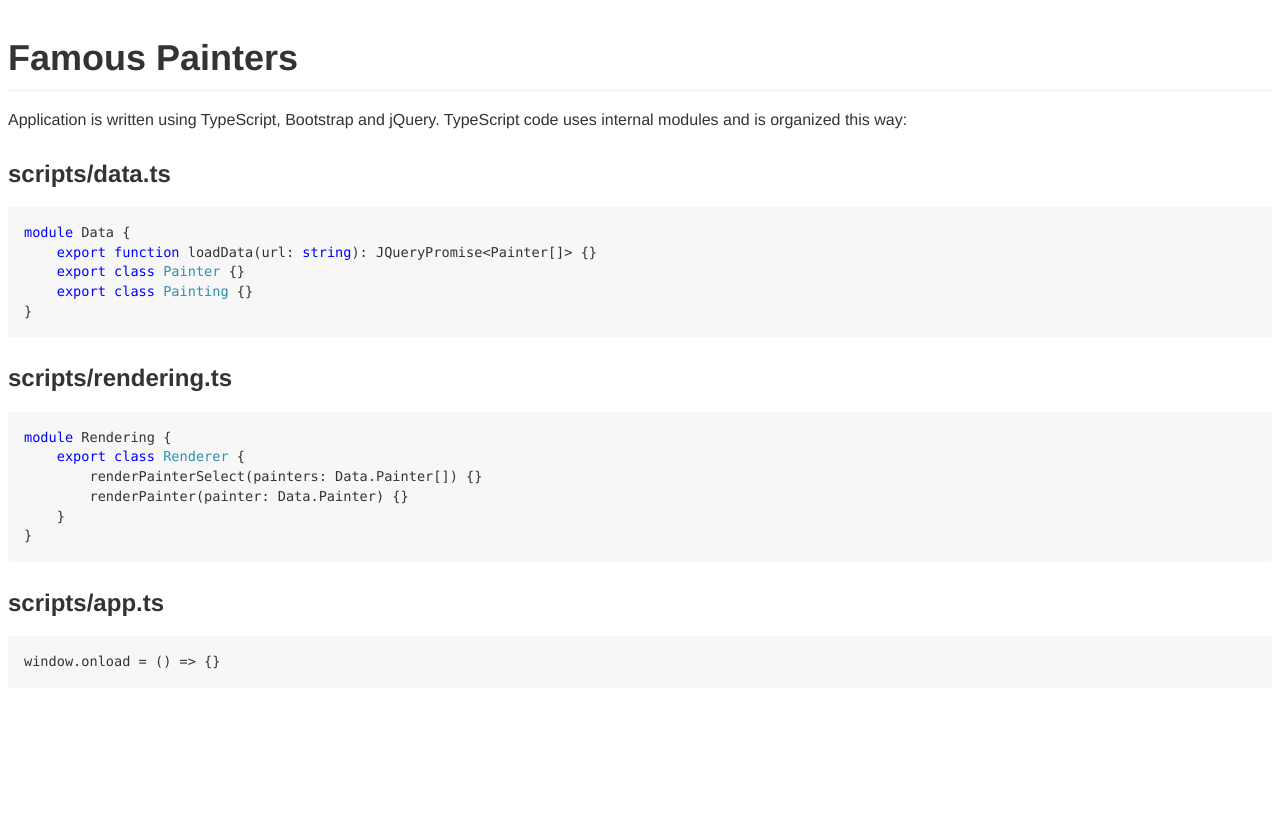
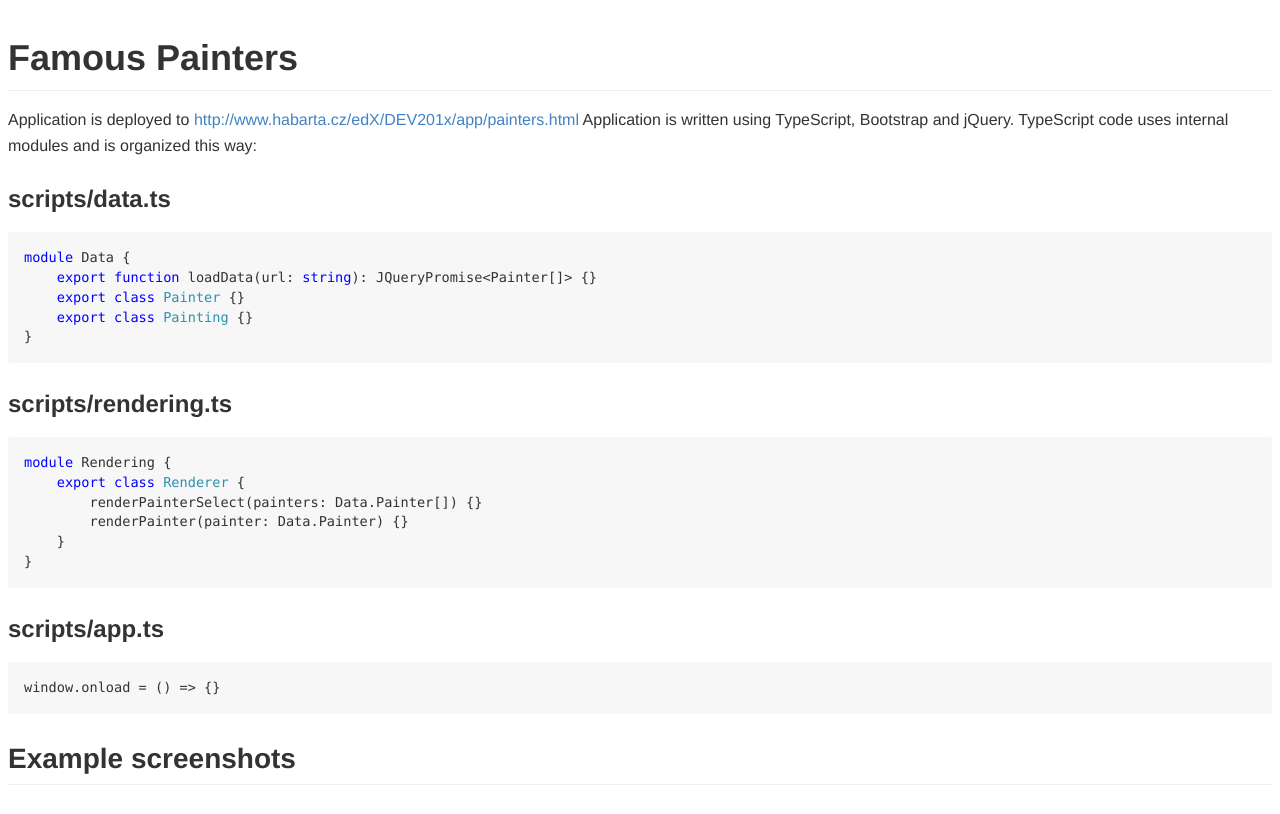
Before and after one commit to vojtechhabarta/vojtechhabarta.github.io, a Jekyll site: the page built from edX/DEV201x/index.md, in a window 1280 px wide and 1400 px high. Shown: the top 814 px of the window. Built offline with Jekyll 4.4.1, drawn with Linux system fonts in a browser that asks for light colours; some of the changed text lies outside the part shown.

Commit message:
added screenshots and app link

````diff
--- a/edX/DEV201x/index.md
+++ b/edX/DEV201x/index.md
@@ -5,6 +5,7 @@
 
 # Famous Painters
 
+Application is deployed to [http://www.habarta.cz/edX/DEV201x/app/painters.html](http://www.habarta.cz/edX/DEV201x/app/painters.html)
 Application is written using TypeScript, Bootstrap and jQuery.
 TypeScript code uses internal modules and is organized this way:
 
@@ -34,3 +35,11 @@
 ``` ts
 window.onload = () => {}
 ```
+
+## Example screenshots
+
+### Michelangelo
+![Michelangelo](Michelangelo.png)
+
+### Josef Lada
+![Josef Lada](JosefLada.png)
````
